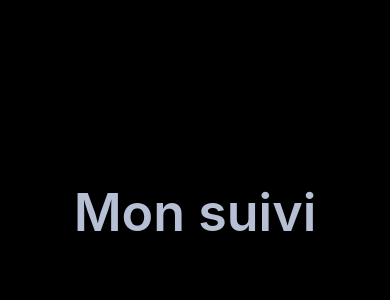
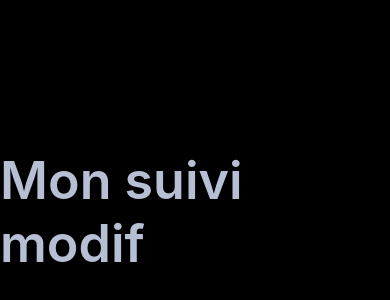
Before and after one commit to STG53/MONSUIVI, a React Native app: screen / in a window 390 px wide. Shown: the part 210-510 px from the top of the page. Built offline with nearby package versions, Linux system fonts and the light colour scheme.

Commit message:
essai de commit 2

```diff
--- a/App.tsx
+++ b/App.tsx
@@ -5,7 +5,7 @@ import dashboardStyles from "./assets/styles/style";
 export default function App() {
   return (
     <SafeAreaView style={styles.container}>
-      <Text style={dashboardStyles.titre1SMP}>Mon suivi</Text>
+      <Text style={dashboardStyles.titre1SMP}>Mon suivi modif</Text>
       <StatusBar style="auto" />
     </SafeAreaView>
   );
```
